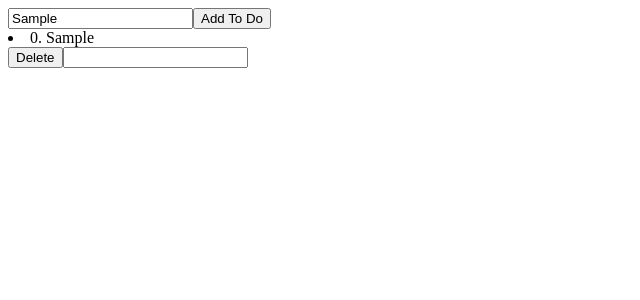
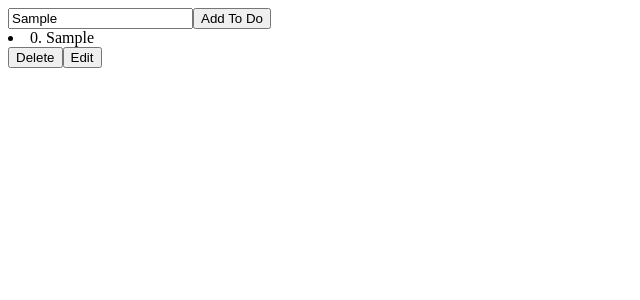
Before and after one commit to y-zaky/redux-toDo-list, a React app: page / in a window 1280 px wide. Both pictures are taken after typing "Sample" into the empty fields and a click on the button "Add To Do". Shown: the top 300 px of the page, without its empty margins (0-640 px from the left). Built offline with nearby package versions, Linux system fonts and the light colour scheme.

Commit message:
editToDoClicked dispatch connected

```diff
--- /dev/null
+++ b/actions/toDoEdited.js
@@ -0,0 +1,5 @@
+import { TODO_EDITED } from '../actionTypes/index'
+
+export const toDoEdited = () => ({
+  type: TODO_EDITED
+})
--- a/components/List.js
+++ b/components/List.js
@@ -7,27 +7,25 @@ export default class List extends Component {
 
     this.editToDo = this.editToDo.bind(this)
 
-    this.state = {
-      hi: false
-    }
+
   }
 
   editToDo (toDo) {
 
-    console.log('hi frst time',toDo)
+    this.props.editClickedDispatch()
 
   }
 
   render () {
-
+    console.log(this.props)
     // let input = null
     // if (this.props.editClicked) {input = <input/>}
 
     // let listElement = null
     // this.props.editClicked ? listElement = <input/> :listElement = <li >{index}.  {toDo}</li>
 
-setTimeout(()=>{ this.setState({hi:true}) }, 3000)
-const listItemEdit = this.state.hi ? <input  /> : <button onClick={ () => this.editToDo(toDo) }>Edit</button> ;
+
+const listItemEdit = this.props.editClicked ? <input /> : <button onClick={ () => this.editToDo() }>Edit</button> ;
 
     const toDosListArr = this.props.value
     const toDos = toDosListArr.map(
--- a/containers/App.js
+++ b/containers/App.js
@@ -6,6 +6,7 @@ import List from '../components/List'
 import { addToDo as addToDoAction } from '../actions/addToDo'
 import { editToDo as editToDoAction } from '../actions/editToDo'
 import { deleteToDo as deleteToDoAction } from '../actions/deleteToDo'
+import { toDoEdited as toDoEditedAction } from '../actions/toDoEdited'
 
 class App extends Component {
 
@@ -16,6 +17,7 @@ class App extends Component {
     this.handleEditNewToDo = this.handleEditNewToDo.bind(this)
     this.createTodo = this.createTodo.bind(this)
     this.deleteToDo = this.deleteToDo.bind(this)
+    this.editToDoClicked = this.editToDoClicked.bind(this)
 
   }
 
@@ -38,10 +40,13 @@ console.log('toDo to Delete', toDo)
 console.log('deleted')
   }
 
+  editToDoClicked () {
+    console.log('editClicked')
+    this.props.eeditToDoClicked()
+  }
 
  // Javascript evaluation /expression practise. onChange =this.handleEditNewToDo()
   render () {
-
 
 
     return (
@@ -49,7 +54,13 @@ console.log('deleted')
 
         <input value={this.props.currentToDo} onChange={this.handleEditNewToDo}></input>
         <button onClick={this.createTodo}>Add To Do</button>
-        <List value={this.props.toDo} delete={this.deleteToDo}></List>
+        <List
+          editClicked={this.props.editClicked}
+          editClickedDispatch={this.props.editToDoClicked}
+          value={this.props.toDo}
+          delete={this.deleteToDo}
+        >
+        </List>
       </div>
     )
 
@@ -59,13 +70,15 @@ console.log('deleted')
 
 const mapStateToProps = (state) => ({
   toDo: state.toDo.toDo,
-  currentToDo: state.toDo.editToDo
+  currentToDo: state.toDo.editToDo,
+  editClicked: state.toDo.toDoEdited
 })
 
 const mapDispatchToProps = {
   addToDo: addToDoAction,
   editToDo: editToDoAction,
-  deleteToDo: deleteToDoAction
+  deleteToDo: deleteToDoAction,
+  editToDoClicked: toDoEditedAction
 }
 
 export default connect(mapStateToProps, mapDispatchToProps)(App)
```
